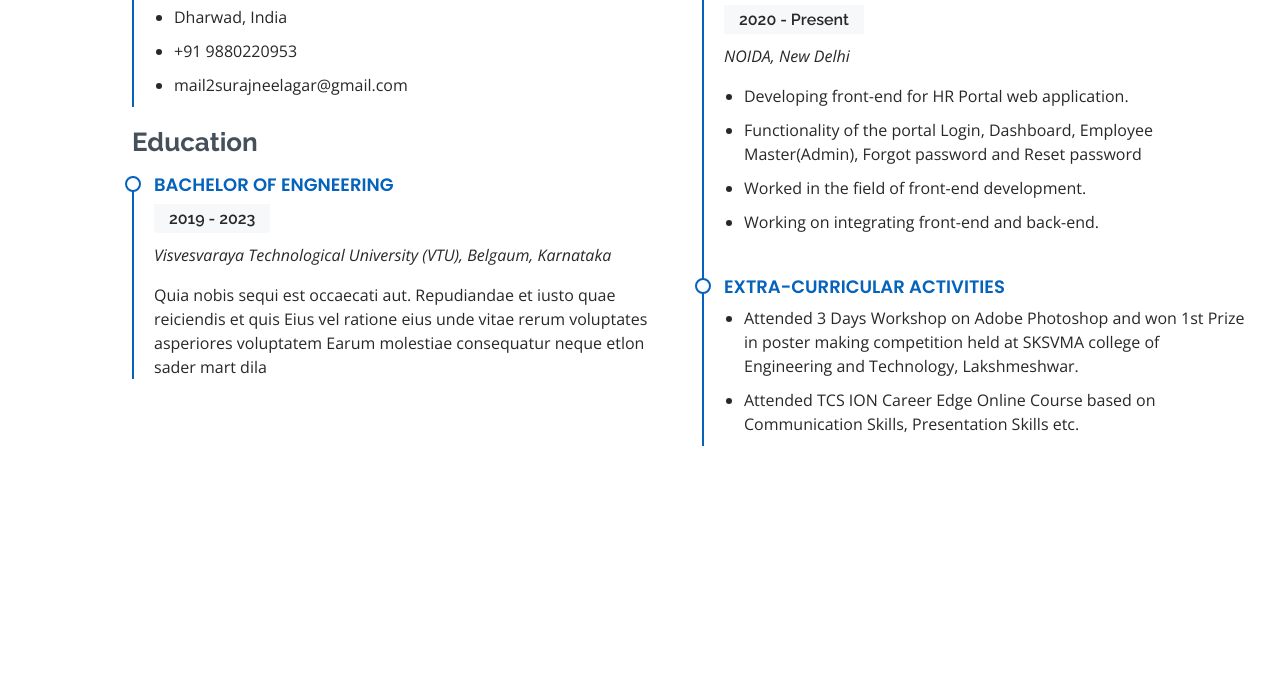
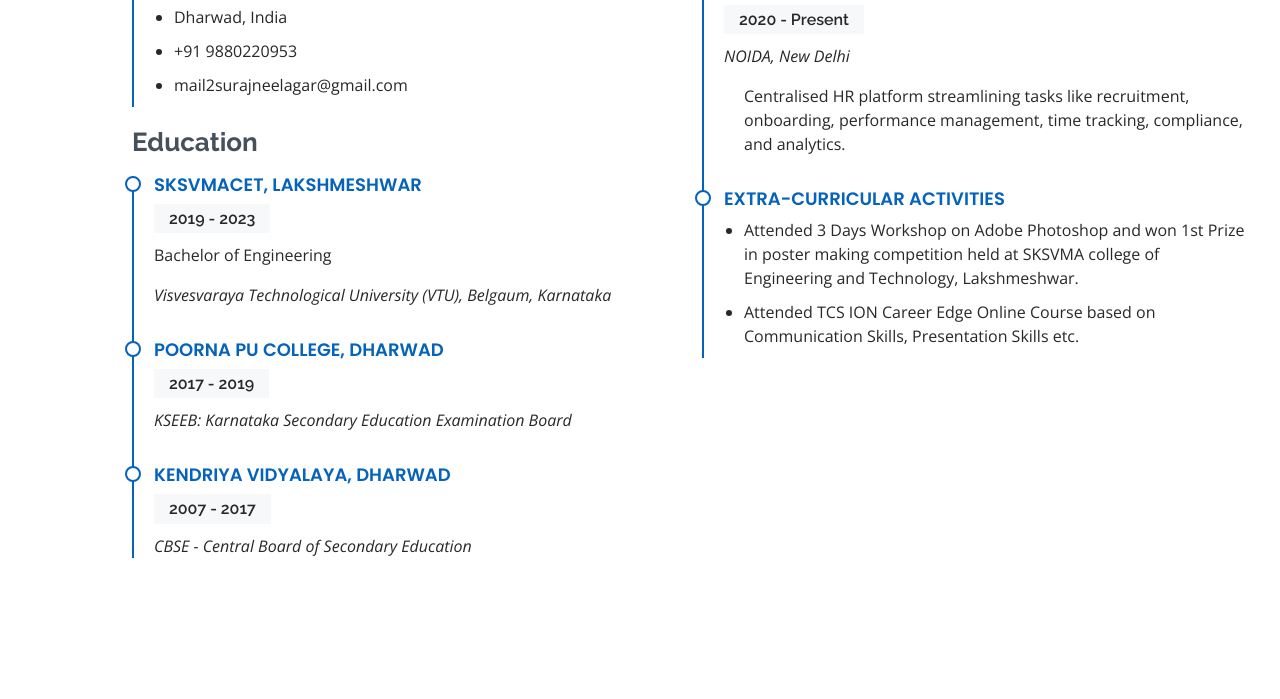
Before and after one commit to surajneelagar/surajneelagar.github.io, a plain HTML site: page index.html in a window 1280 px wide. Shown: the part 2043-2742 px from the top of the page. Drawn offline with nearby package versions, Linux system fonts and the light colour scheme.

Commit message:
updates2

```diff
--- a/index.html
+++ b/index.html
@@ -58,7 +58,8 @@
   <section id="hero" class="d-flex flex-column justify-content-center">
     <div class="container" data-aos="zoom-in" data-aos-delay="100">
       <h1>Suraj S Neelagar</h1>
-      <p>I'm <span class="typed" data-typed-items="Developer, Freelancer"></span></p>
+      <p>I'm <span class="typed" data-typed-items="Software Developer"></span></p>
+      <!-- <p>I'm <span class="typed" data-typed-items="Developer, Freelancer"></span></p> -->
       <div class="social-links">
         <a href="#" class="twitter"><i class="bx bxl-twitter"></i></a>
         <a href="#" class="facebook"><i class="bx bxl-facebook"></i></a>
@@ -229,10 +230,23 @@
               <p>Qui deserunt veniam. Et sed aliquam labore tempore sed quisquam iusto autem sit. Ea vero voluptatum qui ut dignissimos deleniti nerada porti sand markend</p>
             </div> -->
             <div class="resume-item">
-              <h4>Bachelor of Engneering</h4>
+              <h4>SKSVMACET, Lakshmeshwar</h4>
               <h5>2019 - 2023</h5>
+              <p>Bachelor of Engineering</p>
               <p><em>Visvesvaraya Technological University (VTU), Belgaum, Karnataka</em></p>
-              <p>Quia nobis sequi est occaecati aut. Repudiandae et iusto quae reiciendis et quis Eius vel ratione eius unde vitae rerum voluptates asperiores voluptatem Earum molestiae consequatur neque etlon sader mart dila</p>
+              <!-- <p>Quia nobis sequi est occaecati aut. Repudiandae et iusto quae reiciendis et quis Eius vel ratione eius unde vitae rerum voluptates asperiores voluptatem Earum molestiae consequatur neque etlon sader mart dila</p> -->
+            </div>
+            <div class="resume-item">
+              <h4>poorna pu college, dharwad</h4>
+              <h5>2017 - 2019</h5>
+              <p><em>KSEEB: Karnataka Secondary Education Examination Board</em></p>
+              <!-- <p>Quia nobis sequi est occaecati aut. Repudiandae et iusto quae reiciendis et quis Eius vel ratione eius unde vitae rerum voluptates asperiores voluptatem Earum molestiae consequatur neque etlon sader mart dila</p> -->
+            </div>
+            <div class="resume-item">
+              <h4>Kendriya Vidyalaya, Dharwad</h4>
+              <h5>2007 - 2017</h5>
+              <p><em>CBSE - Central Board of Secondary Education</em></p>
+              <!-- <p>Quia nobis sequi est occaecati aut. Repudiandae et iusto quae reiciendis et quis Eius vel ratione eius unde vitae rerum voluptates asperiores voluptatem Earum molestiae consequatur neque etlon sader mart dila</p> -->
             </div>
           </div>
           <div class="col-lg-6">
@@ -246,10 +260,12 @@
                 <li>Delegate tasks to the 7 members of the design team and provide counsel on all aspects of the project. </li>
                 <li>Supervise the assessment of all graphic materials in order to ensure quality and accuracy of the design</li>
                 <li>Oversee the efficient use of production project budgets ranging from $2,000 - $25,000</li> -->
-                <li>Developing front-end for HR Portal web application.</li>
+                <!-- <li>Developing front-end for HR Portal web application.</li>
                 <li>Functionality of the portal Login, Dashboard, Employee Master(Admin), Forgot password and Reset password</li>
                 <li>Worked in the field of front-end development.</li>
-                <li>Working on integrating front-end and back-end.</li>
+                <li>Working on integrating front-end and back-end.</li> -->
+                Centralised HR platform streamlining tasks like recruitment, onboarding, performance management,
+time tracking, compliance, and analytics.
               </ul>
             </div>
             <div class="resume-item">
@@ -437,46 +453,23 @@
 
         <div class="row mt-1">
 
-          <!-- <div class="col-lg-4">
-            <div class="info">
-              <div class="address">
-                <i class="bi bi-geo-alt"></i>
-                <h4>Location:</h4>
-                <p>A108 Adam Street, New York, NY 535022</p>
-              </div>
-
-              <div class="email">
-                <i class="bi bi-envelope"></i>
-                <h4>Email:</h4>
-                <p>info@example.com</p>
-              </div>
-
-              <div class="phone">
-                <i class="bi bi-phone"></i>
-                <h4>Call:</h4>
-                <p>+1 5589 55488 55s</p>
-              </div>
-
-            </div>
-
-          </div> -->
 
           <div class="">
 
             <form action="forms/contact.php" method="post" role="form" class="php-email-form">
               <div class="row">
                 <div class="col-md-6 form-group">
-                  <input type="text" name="name" class="form-control" id="name" placeholder="Your Name" required>
+                  <input type="text" disabled name="name" class="form-control" id="name" placeholder="Your Name" required>
                 </div>
                 <div class="col-md-6 form-group mt-3 mt-md-0">
-                  <input type="email" class="form-control" name="email" id="email" placeholder="Your Email" required>
+                  <input type="email" disabled class="form-control" name="email" id="email" placeholder="Your Email" required>
                 </div>
               </div>
               <div class="form-group mt-3">
-                <input type="text" class="form-control" name="subject" id="subject" placeholder="Subject" required>
+                <input type="text" disabled class="form-control" name="subject" id="subject" placeholder="Subject" required>
               </div>
               <div class="form-group mt-3">
-                <textarea class="form-control" name="message" rows="5" placeholder="Message" required></textarea>
+                <textarea class="form-control"  disabled name="message" rows="5" placeholder="Message" required></textarea>
               </div>
               <div class="my-3">
                 <div class="loading">Loading</div>
```
